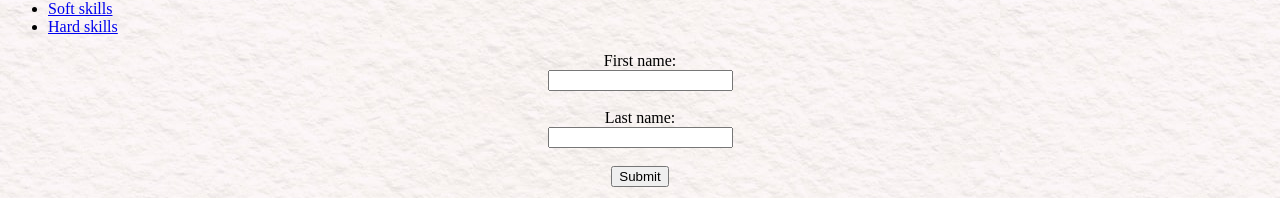
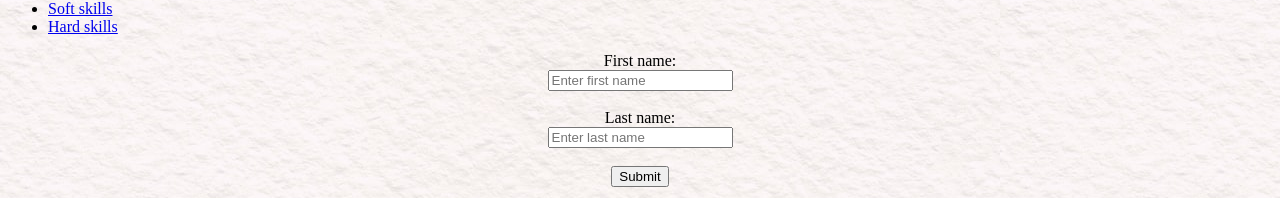
Before and after one commit to AndriiMiroshnyk/wd2021, a plain HTML site: page index.html in a window 1280 px wide. Shown: the part 543-741 px from the top of the page. Drawn offline with Linux system fonts and the light colour scheme.

Commit message:
Final version

```diff
--- a/index.html
+++ b/index.html
@@ -76,9 +76,9 @@
                 <center>
                     <form action="/action_page.php" method="POST">
                         <label for="fname">First name:</label><br>
-                        <input type="text" id="fname" name="fname"><br><br>
+                        <input type="text" id="fname" name="fname" placeholder="Enter first name"><br><br>
                         <label for="lname">Last name:</label><br>
-                        <input type="text" id="lname" name="lname"><br><br>
+                        <input type="text" id="lname" name="lname" placeholder="Enter last name"><br><br>
                         <input type="submit" value="Submit">
                     </form>
                 </center>
```
